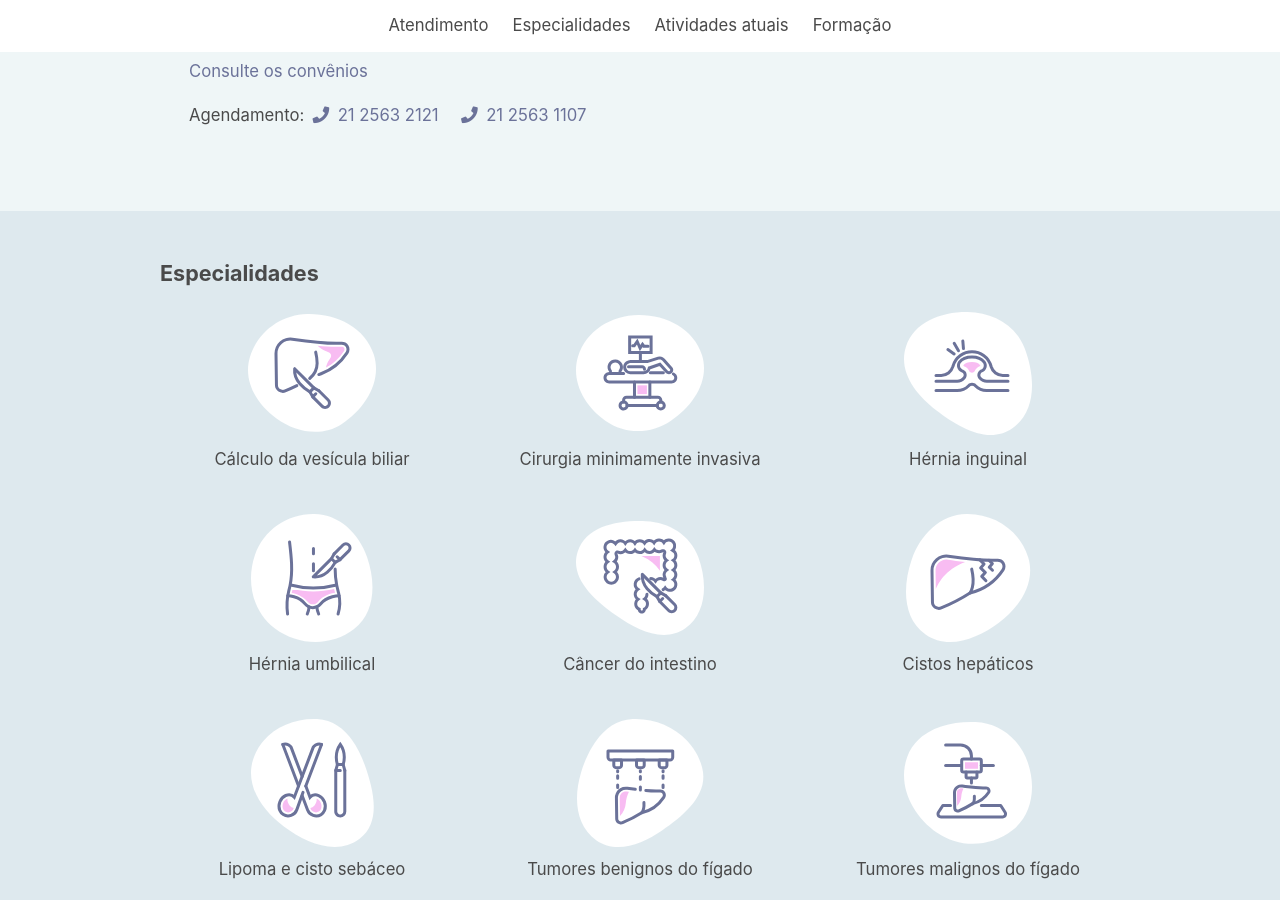
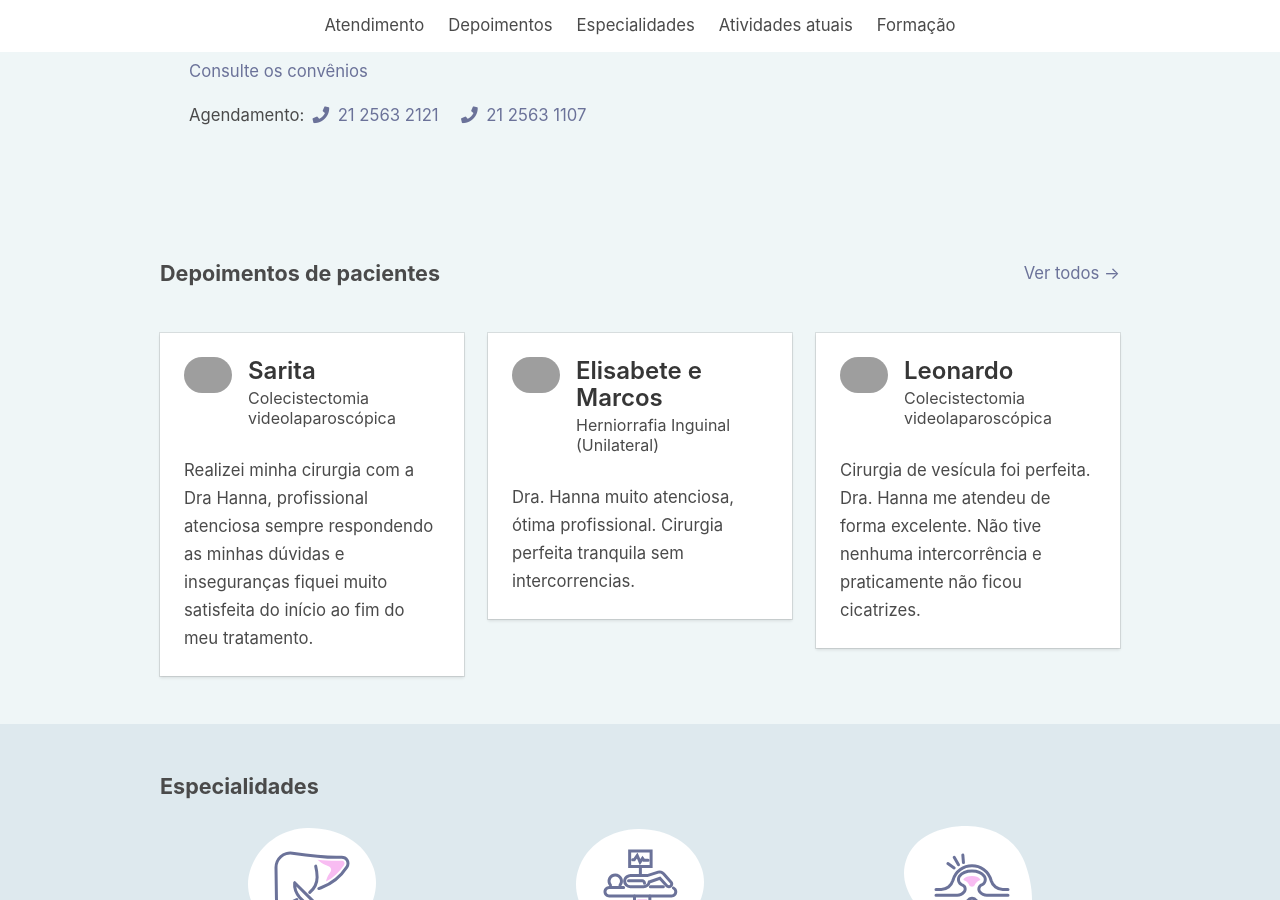
Before and after one commit to jpfaraco/hannavasconcelos, a Jekyll site: the page built from index.md, in a window 1280 px wide and 900 px high, scrolled down 785 px. Built offline with Jekyll 4.4.1, drawn with Linux system fonts in a browser that asks for light colours; nearby versions of some CDN libraries; comment, search, counter and statistics services are not loaded; grey boxes are pictures that could not be loaded.

Commit message:
add depoimentos

```diff
--- a/_layouts/home.html
+++ b/_layouts/home.html
@@ -12,6 +12,9 @@
       <div class="navbar-menu is-justify-content-center" id="navMenu">
         <a class="navbar-item" href="#atendimento">
           Atendimento
+        </a>
+        <a class="navbar-item" href="#depoimentos">
+          Depoimentos
         </a>
         <a class="navbar-item" href="#especialidades">
           Especialidades
@@ -203,6 +206,84 @@
           </div>
         </div>
       </section>
+      <section id="depoimentos">
+        <div class="container">
+          <div class="columns">
+            <div class="column"><h3>Depoimentos de pacientes</h3></div>
+
+            <div class="column has-text-right">
+              <a href="https://www.doctoralia.com.br/hanna-vasconcelos/cirurgiao-geral/rio-de-janeiro#tab=profile-reviews" rel="noreferrer" target="_blank">Ver todos →</a>
+            </div>
+          </div>
+          <div class="columns">
+            <div class="column">
+              <div class="card">
+                <div class="card-content">
+                  <div class="media">
+                    <div class="media-left">
+                      <figure class="image is-48x48">
+                        <img class="is-rounded" src="https://ui-avatars.com/api/?name=Sarita" alt="Avatar">
+                      </figure>
+                    </div>
+                    <div class="media-content">
+                      <p class="title is-4">Sarita</p>
+                      <p class="subtitle is-6">Colecistectomia videolaparoscópica</p>
+                    </div>
+                  </div>
+
+                  <div class="content">
+                    Realizei minha cirurgia com a Dra Hanna, profissional atenciosa sempre respondendo as minhas dúvidas e inseguranças fiquei muito satisfeita do início ao fim do meu tratamento.
+                  </div>
+                </div>
+              </div>
+            </div>
+
+            <div class="column">
+              <div class="card">
+                <div class="card-content">
+                  <div class="media">
+                    <div class="media-left">
+                      <figure class="image is-48x48">
+                        <img class="is-rounded" src="https://ui-avatars.com/api/?name=Elisabete+Marcos" alt="Avatar">
+                      </figure>
+                    </div>
+                    <div class="media-content">
+                      <p class="title is-4">Elisabete e Marcos</p>
+                      <p class="subtitle is-6">Herniorrafia Inguinal (Unilateral)</p>
+                    </div>
+                  </div>
+
+                  <div class="content">
+                    Dra. Hanna muito atenciosa, ótima profissional. Cirurgia perfeita tranquila sem intercorrencias.
+                  </div>
+                </div>
+              </div>
+            </div>
+
+            <div class="column">
+              <div class="card">
+                <div class="card-content">
+                  <div class="media">
+                    <div class="media-left">
+                      <figure class="image is-48x48">
+                        <img class="is-rounded" src="https://ui-avatars.com/api/?name=Leonardo" alt="Avatar">
+                      </figure>
+                    </div>
+                    <div class="media-content">
+                      <p class="title is-4">Leonardo</p>
+                      <p class="subtitle is-6">Colecistectomia videolaparoscópica</p>
+                    </div>
+                  </div>
+
+                  <div class="content">
+                    Cirurgia de vesícula foi perfeita. Dra. Hanna me atendeu de forma excelente. Não tive nenhuma intercorrência e praticamente não ficou cicatrizes.
+                  </div>
+                </div>
+              </div>
+            </div>
+          </div>
+        </div>
+      </section>
       <section id="especialidades">
         <div class="container">
           <div class="columns">
```
